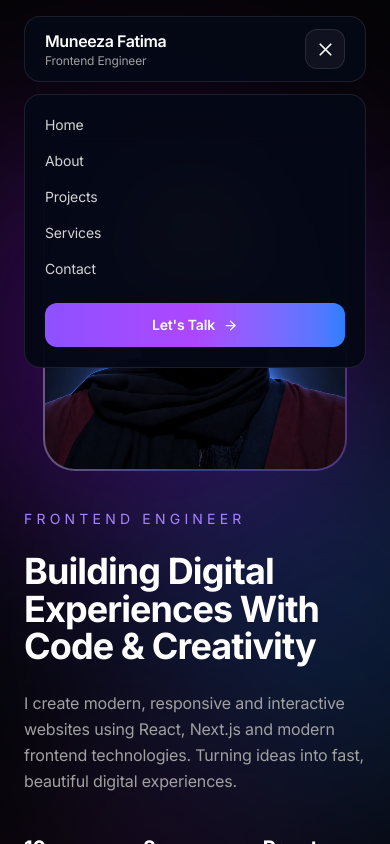
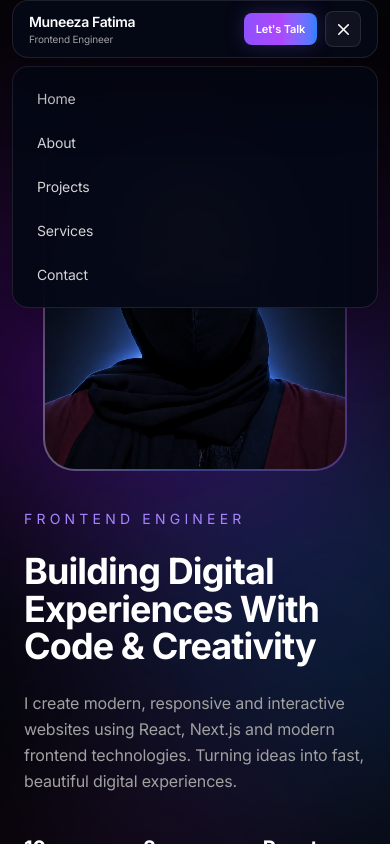
Before and after one commit to Muneeza-Fatima/My-Final-Portfolio, a Next.js app: page / in a window 390 px wide. Both pictures are taken after a click on the button "Open menu". Shown: the top 844 px of the page. Built offline with nearby package versions, Linux system fonts and the light colour scheme.

Commit message:
Navbar fix

```diff
--- a/components/layout/navbar.tsx
+++ b/components/layout/navbar.tsx
@@ -1,11 +1,8 @@
 "use client";
 
 import { useState } from "react";
-import { Menu, X, ArrowRight } from "lucide-react";
+import { Menu, X } from "lucide-react";
 import { motion, AnimatePresence } from "framer-motion";
-
-import { Container } from "@/components/ui/container";
-
 
 const navItems = [
   {
@@ -30,91 +27,64 @@ const navItems = [
   },
 ];
 
+export function Navbar() {
+  const [open, setOpen] = useState(false);
 
-
-export function Navbar() {
-
-
-  const [open,setOpen] = useState(false);
-
-
-
-  const handleScroll = (href:string) => {
-
-
+  const handleScroll = (href: string) => {
     const section = document.querySelector(href);
 
-
-
-    if(section){
-
-
+    if (section) {
       const top =
         section.getBoundingClientRect().top +
         window.scrollY -
         100;
 
-
-
       window.scrollTo({
-
         top,
-
-        behavior:"smooth",
-
+        behavior: "smooth",
       });
-
-
     }
 
-
-
     setOpen(false);
-
-
   };
 
-
-
-
   return (
-
     <motion.header
-
       initial={{
-        opacity:0,
-        y:-20,
+        opacity: 0,
+        y: -20,
       }}
-
       animate={{
-        opacity:1,
-        y:0,
+        opacity: 1,
+        y: 0,
       }}
-
       transition={{
-        duration:0.5,
+        duration: 0.5,
       }}
-
-
       className="
         fixed
         top-0
         left-0
         right-0
         z-[99999]
-        pt-4
-        sm:pt-5
+        isolate
+        w-full
       "
+    >
+      <div
+        className="
+          mx-auto
+          w-full
+          max-w-7xl
+          px-3
+          sm:px-5
+        "
+      >
+        <nav
+          className="
+            relative
+            z-[99999]
 
-    >
-
-
-      <Container>
-
-
-        <nav
-
-          className="
             flex
             items-center
             justify-between
@@ -128,151 +98,113 @@ export function Navbar() {
 
             backdrop-blur-2xl
 
-            px-5
-            py-3
+            px-4
+            py-2.5
 
             shadow-[0_20px_70px_rgba(0,0,0,0.45)]
 
+            sm:px-5
+            sm:py-3
+
             md:px-7
           "
-
         >
-
-
-
           {/* Logo */}
-
-
           <button
-
-            onClick={()=>handleScroll("#home")}
-
+            onClick={() => handleScroll("#home")}
             className="
               flex
+              min-w-0
               flex-col
               text-left
             "
-
           >
-
-
             <span
-
               className="
-                text-base
+                whitespace-nowrap
+                text-sm
                 font-semibold
                 tracking-tight
                 text-white
+
+                sm:text-base
                 md:text-lg
               "
-
             >
-
               Muneeza Fatima
-
             </span>
 
+            <span
+              className="
+                whitespace-nowrap
+                text-[10px]
+                text-neutral-400
 
-
-            <span
-
-              className="
-                text-xs
-                text-neutral-400
+                sm:text-xs
               "
-
             >
-
               Frontend Engineer
-
             </span>
-
-
           </button>
 
-
-
-
-
-          {/* Desktop Links */}
-
-
+          {/* Desktop Navigation */}
           <div
-
             className="
               hidden
               items-center
               gap-8
               md:flex
             "
-
           >
-
-            {navItems.map((item)=>(
-
-
+            {navItems.map((item) => (
               <button
-
                 key={item.title}
-
-                onClick={()=>handleScroll(item.href)}
-
+                onClick={() => handleScroll(item.href)}
                 className="
                   group
                   relative
+
                   text-sm
                   font-medium
+
                   text-neutral-400
+
                   transition
+
                   hover:text-white
                 "
-
               >
-
                 {item.title}
 
-
                 <span
-
                   className="
                     absolute
                     -bottom-1
                     left-0
+
                     h-px
                     w-0
+
                     bg-white
+
                     transition-all
                     duration-300
+
                     group-hover:w-full
                   "
-
                 />
-
-
               </button>
-
-
             ))}
-
-
           </div>
 
-
-
-
-
-          {/* CTA */}
-
-
+          {/* Desktop Let's Talk */}
           <button
-
-            onClick={()=>handleScroll("#contact")}
-
-
+            onClick={() => handleScroll("#contact")}
             className="
               hidden
+
               items-center
-              gap-2
+              justify-center
 
               rounded-xl
 
@@ -286,6 +218,7 @@ export function Navbar() {
 
               text-sm
               font-semibold
+
               text-white
 
               shadow-[0_0_35px_rgba(139,92,246,0.35)]
@@ -296,37 +229,68 @@ export function Navbar() {
 
               md:flex
             "
-
           >
-
             Let&apos;s Talk
-
-            <ArrowRight size={16}/>
-
-
           </button>
 
-
-
-
-
-          {/* Mobile Menu Button */}
-
-
-          <button
-
-            type="button"
-
-            onClick={()=>setOpen(!open)}
-
+          {/* Mobile Right Side */}
+          <div
             className="
               flex
-              h-10
-              w-10
+              items-center
+              gap-2
+
+              md:hidden
+            "
+          >
+            {/* Mobile Let's Talk */}
+            <button
+              onClick={() => handleScroll("#contact")}
+              className="
+                flex
                 items-center
                 justify-center
 
-              rounded-xl
+                rounded-lg
+
+                bg-gradient-to-r
+                from-violet-500
+                via-purple-500
+                to-blue-500
+
+                px-3
+                py-2
+
+                text-[11px]
+                font-semibold
+
+                text-white
+
+                shadow-[0_0_20px_rgba(139,92,246,0.25)]
+
+                transition
+
+                active:scale-95
+              "
+            >
+              Let&apos;s Talk
+            </button>
+
+            {/* Mobile Menu Button */}
+            <button
+              type="button"
+              onClick={() => setOpen(!open)}
+              className="
+                flex
+                h-9
+                w-9
+
+                shrink-0
+
+                items-center
+                justify-center
+
+                rounded-lg
 
                 border
                 border-white/10
@@ -335,62 +299,46 @@ export function Navbar() {
 
                 text-white
 
-              md:hidden
+                transition
+
+                hover:bg-white/10
               "
-
+              aria-label={open ? "Close menu" : "Open menu"}
             >
-
               {open ? (
-              <X size={21}/>
-            ):(
-              <Menu size={21}/>
+                <X size={19} />
+              ) : (
+                <Menu size={19} />
               )}
-
             </button>
-
-
+          </div>
         </nav>
 
+        {/* Mobile Menu */}
+        <AnimatePresence>
+          {open && (
+            <motion.div
+              initial={{
+                opacity: 0,
+                y: -10,
+                height: 0,
+              }}
+              animate={{
+                opacity: 1,
+                y: 0,
+                height: "auto",
+              }}
+              exit={{
+                opacity: 0,
+                y: -10,
+                height: 0,
+              }}
+              transition={{
+                duration: 0.25,
+              }}
+              className="
+                mt-2
 
-
-
-
-        {/* Mobile Menu */}
-
-
-        <AnimatePresence>
-
-
-        {open && (
-
-
-          <motion.div
-
-            initial={{
-              opacity:0,
-              y:-10,
-              height:0,
-            }}
-
-            animate={{
-              opacity:1,
-              y:0,
-              height:"auto",
-            }}
-
-            exit={{
-              opacity:0,
-              y:-10,
-              height:0,
-            }}
-
-            transition={{
-              duration:0.25,
-            }}
-
-
-            className="
-              mt-3
                 overflow-hidden
 
                 rounded-2xl
@@ -402,98 +350,43 @@ export function Navbar() {
 
                 backdrop-blur-2xl
 
-              p-5
+                p-4
+
+                shadow-[0_20px_70px_rgba(0,0,0,0.45)]
 
                 md:hidden
               "
+            >
+              <div className="flex flex-col gap-3">
+                {navItems.map((item) => (
+                  <button
+                    key={item.title}
+                    onClick={() => handleScroll(item.href)}
+                    className="
+                      rounded-lg
+                      px-2
+                      py-1.5
 
-          >
+                      text-left
 
+                      text-sm
 
-            <div className="flex flex-col gap-4">
+                      text-neutral-300
 
+                      transition
 
-              {navItems.map((item)=>(
-
-
-                <button
-
-                  key={item.title}
-
-                  onClick={()=>handleScroll(item.href)}
-
-                  className="
-                    text-left
-                    text-sm
-                    text-neutral-300
+                      hover:bg-white/5
                       hover:text-white
                     "
-
                   >
-
                     {item.title}
-
                   </button>
-
-
                 ))}
-
-
-
-              <button
-
-                onClick={()=>handleScroll("#contact")}
-
-                className="
-                  mt-2
-
-                  flex
-                  items-center
-                  justify-center
-                  gap-2
-
-                  rounded-xl
-
-                  bg-gradient-to-r
-                  from-violet-500
-                  via-purple-500
-                  to-blue-500
-
-                  py-3
-
-                  text-sm
-                  font-semibold
-                  text-white
-                "
-
-              >
-
-                Let&apos;s Talk
-
-                <ArrowRight size={15}/>
-
-              </button>
-
-
               </div>
-
-
             </motion.div>
-
-
           )}
-
-
         </AnimatePresence>
-
-
-
-      </Container>
-
-
+      </div>
     </motion.header>
-
-
   );
-
 }
--- a/features/hero/hero-background.tsx
+++ b/features/hero/hero-background.tsx
@@ -8,7 +8,9 @@ export function HeroBackground() {
       className="
         absolute
         inset-0
-        -z-10
+
+        z-0
+
         overflow-hidden
         pointer-events-none
       "
@@ -38,6 +40,7 @@ export function HeroBackground() {
           rounded-full
 
           bg-purple-600/40
+
           blur-[120px]
         "
       />
@@ -102,11 +105,12 @@ export function HeroBackground() {
       />
 
 
-      {/* Subtle Noise Overlay */}
+      {/* Noise Overlay */}
       <div
         className="
           absolute
           inset-0
+
           bg-gradient-to-b
           from-transparent
           via-black/10
--- a/features/hero/hero.tsx
+++ b/features/hero/hero.tsx
@@ -7,143 +7,105 @@ import { HeroBackground } from "./hero-background";
 
 import { Container } from "@/components/ui/container";
 
-
 export function Hero() {
-
   return (
-
     <section
-
       id="home"
-
       className="
         relative
+        isolate
+
         min-h-[100svh]
+
         overflow-hidden
 
         pt-[140px]
-
         sm:pt-[150px]
-
         md:pt-[130px]
-
         lg:pt-[120px]
 
         pb-12
       "
-
     >
 
-
-      <HeroBackground />
-
+      {/* Background */}
+      <div
+        className="
+          absolute
+          inset-0
+          -z-10
+        "
+      >
+        <HeroBackground />
+      </div>
 
 
       <Container>
 
+        <div
+          className="
+            relative
+            z-0
 
-        <div
-
-          className="
             grid
-
             grid-cols-1
 
             items-center
 
             gap-10
 
-
             lg:grid-cols-[1fr_0.95fr]
 
-
             lg:gap-8
-
           "
-
         >
 
-
-
-          {/* Mobile First Image */}
-
+          {/* Image */}
           <div
-
             className="
               order-1
 
+              relative
+              z-0
+
               flex
-
               justify-center
-
 
               lg:order-2
 
-
               lg:justify-end
-
             "
-
           >
-
             <HeroImage />
-
           </div>
 
 
-
-
-
           {/* Content */}
-
           <div
-
             className="
               order-2
 
               relative
-
               z-10
-
 
               max-w-xl
 
-
               lg:order-1
-
             "
-
           >
 
             <HeroContent />
 
-
-
-            <div
-
-              className="
-                mt-7
-              "
-
-            >
-
+            <div className="mt-7">
               <HeroButtons />
-
             </div>
-
 
           </div>
 
-
-
         </div>
-
 
       </Container>
 
-
     </section>
-
   );
-
 }
```
Lines whose indentation alone changed are shown as unchanged.
